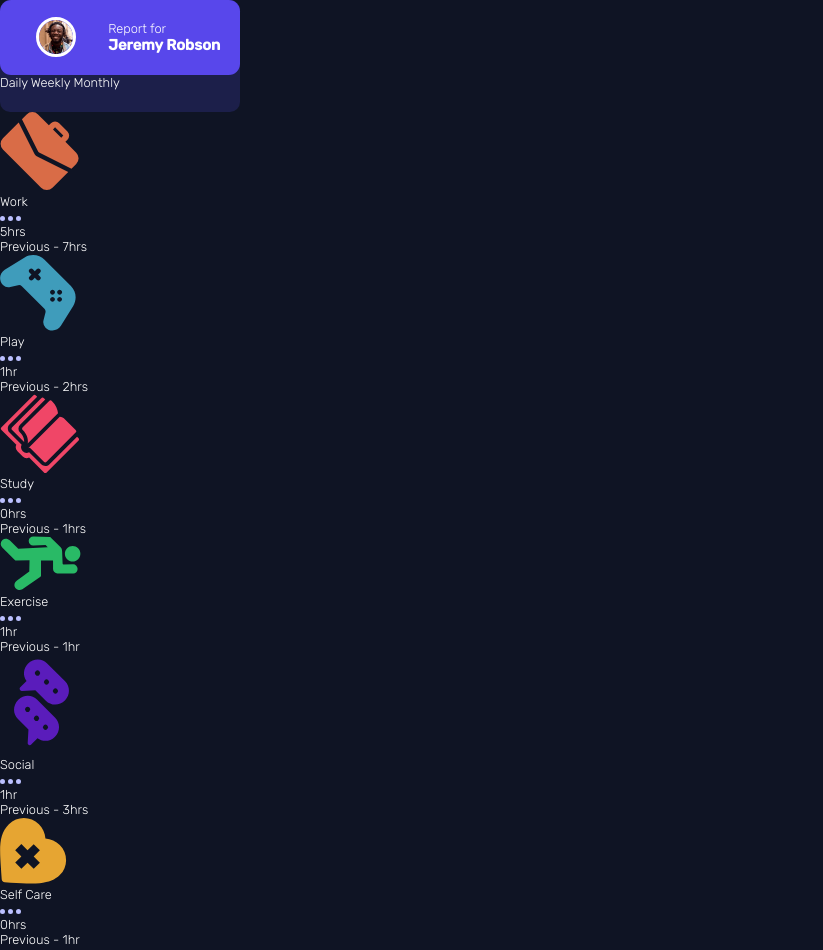
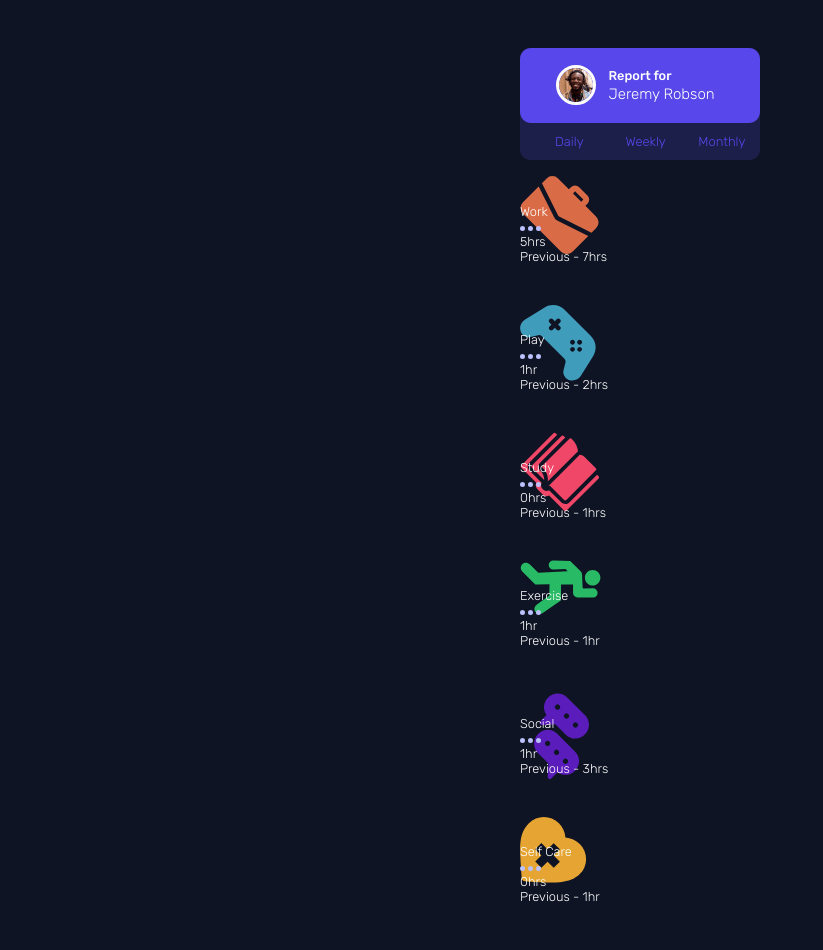
Before and after one commit to jenna-lab/Time-tracking-dashboard--css-grid, a plain HTML site: page index.html in a window 1280 px wide. Shown: the whole page, without its empty margins (0-823 px from the left). Drawn offline with Linux system fonts and the light colour scheme.

Commit message:
text,periods,activities css

```diff
--- a/style.css
+++ b/style.css
@@ -45,3 +45,40 @@ a{
     grid-gap: 0.8rem;
 
 }
+.text{
+    justify-self: start;
+    font-weight: 500;
+    line-height: 1.2rem;
+}
+.text h3{
+    font-weight: 300;
+}
+.periods{
+    display: grid;
+    grid-template-columns: repeat(3, 1fr);
+    align-items: center;
+    justify-items: center;
+    font-size: small;
+    margin-left: 0.7rem;
+}
+.periods a{
+   color: hsl(246, 80%, 60%);
+}
+.activities{
+    display: grid;
+    grid-template-columns: 1fr;
+    grid-template-rows: repeat(7, 1fr);
+    row-gap: 1rem;
+    align-items: center;
+    justify-items: center;
+    margin: 3rem auto;
+}
+.act1{
+    border-radius: 10px;
+    display: grid;
+    grid-template-columns: 1fr;
+    grid-template-rows: 25% 75%;
+    height: 7rem;
+    width: 15rem;
+
+}
```
